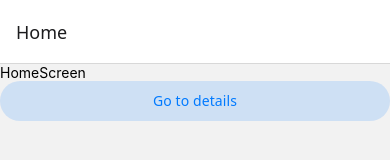
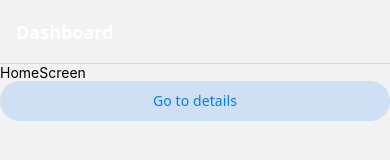
Before and after one commit to MithuBitz/rn-navigation, a React Native app: screen / in a window 390 px wide. Shown: the top 160 px of the page. Built offline with nearby package versions, Linux system fonts and the light colour scheme.

Commit message:
Add dynamic stack

```diff
--- a/App.tsx
+++ b/App.tsx
@@ -1,23 +1,7 @@
-import * as React from 'react';
-import { View, Text } from 'react-native';
-import { createStaticNavigation } from '@react-navigation/native';
-import { createNativeStackNavigator } from '@react-navigation/native-stack';
-import HomeScreen from './src/screens/HomeScreen';
-import DetailScreen from './src/screens/DetailScreen';
-import ProfileScreen from './src/screens/ProfileScreen';
+import * as React from "react";
 
+import DynamicStackNavigator from "./src/navigator/stack/DynamicStackNavigarot";
 
-
-const Stack = createNativeStackNavigator({
-  screens: {
-    Home: HomeScreen,
-    Details: DetailScreen,
-    Profile: ProfileScreen
-  }
-})
-
-const Navigation = createStaticNavigation(Stack);
-
-export default function App(){
-  return <Navigation />
+export default function App() {
+  return <DynamicStackNavigator />;
 }
--- /dev/null
+++ b/src/navigator/stack/DynamicStackNavigarot.tsx
@@ -0,0 +1,55 @@
+import * as React from "react";
+import { NavigationContainer } from "@react-navigation/native";
+import { createNativeStackNavigator } from "@react-navigation/native-stack";
+import { Text, View } from "react-native";
+import HomeScreen from "../../screens/HomeScreen";
+import DetailScreen from "../../screens/DetailScreen";
+import ProfileScreen from "../../screens/ProfileScreen";
+
+const Stack = createNativeStackNavigator();
+
+function MyStack() {
+  return (
+    <Stack.Navigator
+      screenOptions={{
+        headerStyle: { backgroundColor: "#e936a1rg" },
+        headerTintColor: "#fff",
+        headerTitleStyle: {
+          fontWeight: "bold",
+        },
+      }}
+    >
+      <Stack.Screen
+        name="Home"
+        component={HomeScreen}
+        options={{
+          title: "Dashboard",
+          headerStyle: { backgroundColor: "#11ffrg" },
+          headerTintColor: "#fff",
+          headerTitleStyle: {
+            fontWeight: "bold",
+          },
+          animation: "slide_from_right",
+        }}
+      />
+      <Stack.Screen
+        name="Details"
+        component={DetailScreen}
+        options={{ title: "Details", animation: "slide_from_left" }}
+      />
+      <Stack.Screen
+        name="Profile"
+        component={ProfileScreen}
+        options={{ title: "Profile" }}
+      />
+    </Stack.Navigator>
+  );
+}
+
+export default function DynamicStackNavigator() {
+  return (
+    <NavigationContainer>
+      <MyStack />
+    </NavigationContainer>
+  );
+}
--- a/src/screens/ProfileScreen.tsx
+++ b/src/screens/ProfileScreen.tsx
@@ -1,10 +1,17 @@
 import { Button, StyleSheet, Text, View } from "react-native";
-import React from "react";
+import React, { useLayoutEffect } from "react";
 import { useNavigation } from "@react-navigation/native";
 
 const ProfileScreen = ({ route }: any) => {
   const navigation = useNavigation<any>();
   const { username } = route.params;
+
+  useLayoutEffect(() => {
+    navigation.setOptions({
+      title: "Mithu",
+    });
+  }, [navigation]);
+
   return (
     <View>
       <Text>{username}</Text>
```
Also changed, not shown: 1 other file (tests, documents, lock files or other folders).
